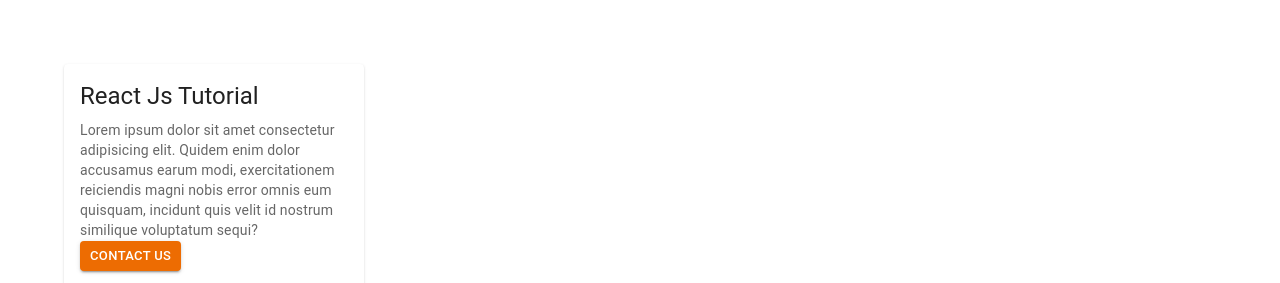
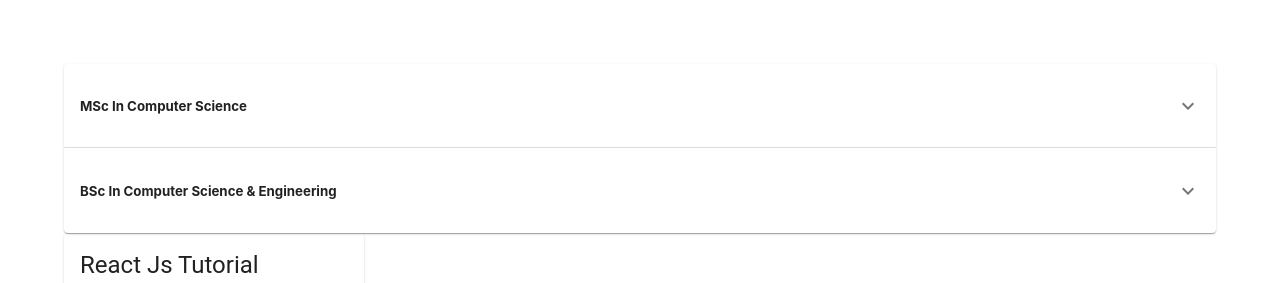
Before and after one commit to MohammadRuhulAmin/Material-ui-React, a React (Create React App) app: page / in a window 1280 px wide. Shown: the top 283 px of the page. Built offline with nearby package versions, Linux system fonts and the light colour scheme.

Commit message:
Accordion

```diff
--- a/src/App.tsx
+++ b/src/App.tsx
@@ -14,10 +14,13 @@
 import MuiAutoComplete from './MuiAutoComplete';
 import MuiLayout from './Components/MuiLayout';
 import MuiCard from './Components/MuiCard';
+import MuiAccordion from './Components/MuiAccordion';
+import PMuiAccordion from './Components/Practise/PMuiAccordion';
 
 function App() {
   return (
     <div className="App">
+      <PMuiAccordion/>
       <MuiCard/>
       {/* <MuiLayout/> */}
       {/* <MuiAutoComplete/> */}
--- /dev/null
+++ b/src/Components/MuiAccordion.tsx
@@ -0,0 +1,44 @@
+import React from 'react'
+import { Accordion,AccordionSummary,AccordionDetails,Typography } from '@mui/material'
+import ExpandMoreIcon from "@mui/icons-material/ExpandMore"
+const MuiAccordion = () => {
+  return (
+    <div>
+        <Accordion>
+            <AccordionSummary id = 'panel1-header' aria-controls = 'panel1-content' expandIcon = {<ExpandMoreIcon/>}>
+                <Typography>Accordion 1</Typography>
+            </AccordionSummary>
+            <AccordionDetails>
+                <Typography>
+                    Lorem ipsum dolor sit amet consectetur adipisicing elit. Voluptas nobis, rem ea nulla itaque explicabo similique
+                     labore voluptatibus cupiditate non, suscipit ratione amet aliquid dignissimos eius pariatur impedit. Illo, aperiam!
+                </Typography>
+            </AccordionDetails>
+        </Accordion>
+        <Accordion>
+            <AccordionSummary id = 'panel1-header' aria-controls = 'panel1-content' expandIcon = {<ExpandMoreIcon/>}>
+                <Typography>Accordion 1</Typography>
+            </AccordionSummary>
+            <AccordionDetails>
+                <Typography>
+                    Lorem ipsum dolor sit amet consectetur adipisicing elit. Voluptas nobis, rem ea nulla itaque explicabo similique
+                     labore voluptatibus cupiditate non, suscipit ratione amet aliquid dignissimos eius pariatur impedit. Illo, aperiam!
+                </Typography>
+            </AccordionDetails>
+        </Accordion>
+        <Accordion>
+            <AccordionSummary id = 'panel1-header' aria-controls = 'panel1-content' expandIcon = {<ExpandMoreIcon/>}>
+                <Typography>Accordion 1</Typography>
+            </AccordionSummary>
+            <AccordionDetails>
+                <Typography>
+                    Lorem ipsum dolor sit amet consectetur adipisicing elit. Voluptas nobis, rem ea nulla itaque explicabo similique
+                     labore voluptatibus cupiditate non, suscipit ratione amet aliquid dignissimos eius pariatur impedit. Illo, aperiam!
+                </Typography>
+            </AccordionDetails>
+        </Accordion>
+    </div>
+  )
+}
+
+export default MuiAccordion
--- /dev/null
+++ b/src/Components/Practise/PMuiAccordion.tsx
@@ -0,0 +1,43 @@
+import React, { useState } from 'react'
+import {Accordion,AccordionSummary,AccordionDetails,Typography } from "@mui/material"
+import ExpandMoreIcon from "@mui/icons-material/ExpandMore"
+
+
+const PMuiAccordion = () => {
+    // const [expanded , setExpanded] = useState<string | false> (false)
+  return (
+    <div>
+        <Accordion>
+            <AccordionSummary
+                id = 'panel1-header'
+                aria-controls = 'panel1-content'
+                expandIcon = {<ExpandMoreIcon/>}
+            >
+                <h5>MSc In Computer Science </h5>
+            </AccordionSummary>
+            <AccordionDetails>
+                <Typography variant = 'body1' color = 'info'>
+                    I have completed My Post Graduation From Jahangirnagar University With CGPA : 3.44 on a Scale of 4.00
+                    My Courses were Database System , Algorithms , Mobile Application & Web Development
+                </Typography>
+            </AccordionDetails>
+        </Accordion>
+        <Accordion>
+            <AccordionSummary
+            expandIcon = {<ExpandMoreIcon/>}
+            >
+                <h5>BSc In Computer Science & Engineering </h5>
+            </AccordionSummary>
+            <AccordionDetails>
+                <Typography variant = 'body1' color = 'primary'>
+                    Completed My Bachelor in Science From
+                    American International University Bangladesh with CGPA : 3.27 On a Scale of 4.00
+
+                </Typography>
+            </AccordionDetails>
+        </Accordion>
+    </div>
+  )
+}
+
+export default PMuiAccordion
```
